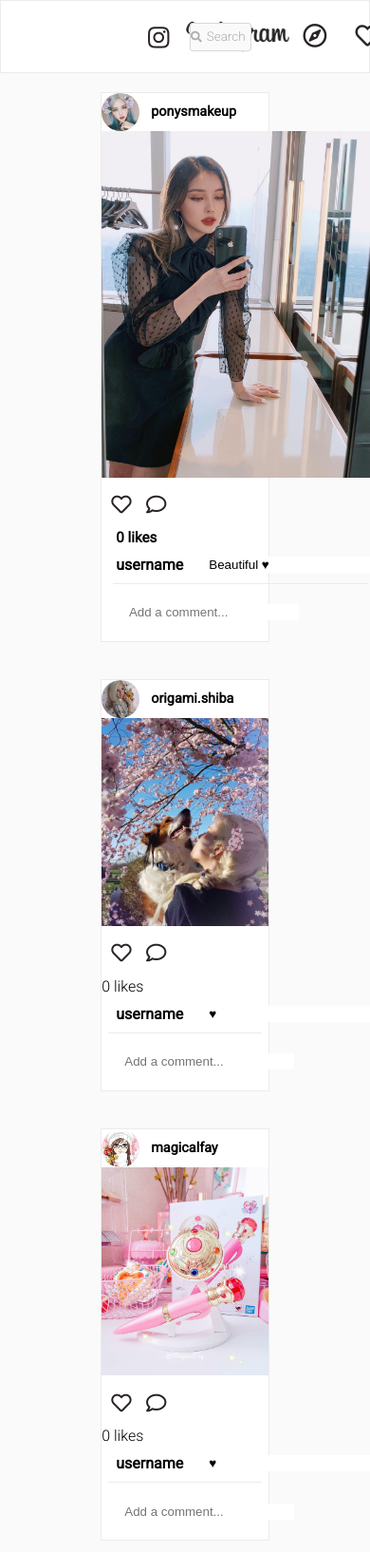
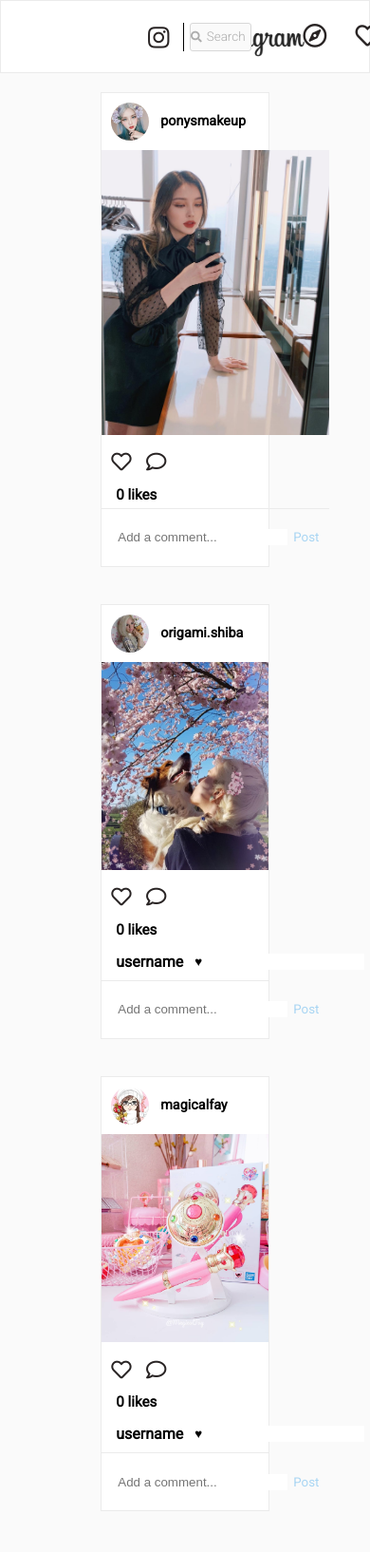
Before and after one commit to mermadly/DOM-practice, a plain HTML site: page index.html in a window 390 px wide. Shown: the top 1634 px of the page at 95% size. After the commit the page ends 1611 px from the top, so only its background shows below. Drawn offline with Linux system fonts and the light colour scheme.

Commit message:
Instagram updates

```diff
--- a/ig.css
+++ b/ig.css
@@ -37,6 +37,11 @@ header {
     padding-right: 150px;
   }
 
+.line {
+  border-left: 1px solid black;
+  height: 30px;
+  margin-left: 15px;
+}
 .search {
     display: flex;
     justify-content: center;
@@ -60,6 +65,7 @@ header {
     height: auto;
     margin-left: 15px;
     min-width: 100px;
+    margin-top: 10px;
   }
 
   .index {
@@ -122,6 +128,7 @@ header {
       justify-content: flex-start;
       height: auto;
       font-size: 0.9em;
+      padding: 10px;
   }
 
 .username .img {
@@ -146,23 +153,25 @@ header {
     margin-left: 15px;
 }
 
-.addcomment {
-    border-top: 1px solid #ebebeb;
-    width: 92%;
-    margin: auto;
-}
 
 input {
       border: none;
-      margin-left: 15px;
+      /* margin-left: 15px; */
   }
 
 .addcomment {
+  border-top: 1px solid #ebebeb;
+  width: 100%;
+  margin: auto;
   display: flex;
   align-items: center;
+  justify-content: space-between;
   height: 60px;
 }
 
+.add {
+  margin-left: 15px;
+}
 .username {
     font-weight: 600;
     display: flex;
@@ -183,8 +192,22 @@ input {
   margin-left: 15px;
   font-size: 0.95rem;
   font-weight: 600;
+  margin-bottom: 5px;
 }
 
 p {
   margin: 0px;
 }
+
+button {
+  border: none;
+  background: none;
+  font-family: 'Roboto', sans-serif;
+  color: rgb(168, 213, 243);
+  font-weight: 400;
+  margin-right: 5px;
+}
+
+.blue {
+  color: #3897f0;
+}
--- a/ig.js
+++ b/ig.js
@@ -1,29 +1,51 @@
 var iconoheart = document.querySelectorAll(".interact .fa-heart")
 var clicks = 0;
-var likes = 0;
+var likes = [0, 0, 0]
 
 function fillHeart(fill) {
-    clicks++
-    if (clicks%2 === 0) {
-        likes++
+
+    const index = [...iconoheart].indexOf(event.target);
+    likes[index]++
+
     var numeroDeLikes = document.querySelectorAll('.likes')
-        numeroDeLikes[0].innerHTML = likes
+    numeroDeLikes[index].innerHTML = likes[index]
+
+
+    fill.classList.toggle('fas')
 }
 
-    fill.classList.toggle('fas')
-    fill.classList.toggle ('red')
+function comment () {
+
+    var inputListen = document.querySelector('.add');
+
+    inputListen.addEventListener ('keydown', function () {
+        if (event.charCode === 13) {
+            console.log ('hola')
+
         }
+    })
 
-function comment (e) {
         var promptComment = prompt('Add a comment:', '')
         var commentSt = document.querySelectorAll('.commentSection')
         var newDiv = document.createElement('div')
         var newP = document.createElement('p')
         var newInput = document.createElement('input')
-    commentSt[0].appendChild(newDiv)
+        // var index = [...commentSt].indexOf('.commentSection')
+        // console.log(index)
+        commentSt[2].appendChild(newDiv)
         newDiv.classList.add ('comment')
         newDiv.appendChild(newP)
         newDiv.children[0].innerHTML = 'username'
         newDiv.appendChild(newInput)
         newDiv.children[1].value = promptComment
+
 }
+
+// var toggleCeleste =
+
+var buttonBlue = document.querySelector('button')
+inputListen = document.querySelector('.add')
+
+inputListen.addEventListener('keydown', function () {
+    buttonBlue.classList.add('blue')
+})
--- a/index.html
+++ b/index.html
@@ -18,6 +18,7 @@
     <header>
         <a href="index.html" class="index">
             <i class="fab fa-instagram fa-lg"></i>
+            <div class="line"></div>
             <div class="logo"><img src="img/instagramlogo.png" alt=""></div>
         </a>
         <div class="search"><i class="fas fa-search fa-sm"></i>
@@ -44,10 +45,9 @@
                 <div class="description"></div>
                 <div class="commentSection">
                     <div class="comment">
-                        <p>username</p><input value="Beautiful ♥"></input>
                     </div>
                 </div>
-                <div class="addcomment"><input onclick="comment(this)" placeholder="Add a comment..."></input></div>
+                <div class="addcomment"><input onclick="comment(this)" class="add" placeholder="Add a comment..."></input><button>Post</button></div>
             </div>
         </div>
         <div class="card">
@@ -57,14 +57,14 @@
             <div class="img"><img src="img/origamishiba.jpg"></div>
             <div class="interact"> <i onclick="fillHeart(this)" class="far fa-heart fa-lg"> <i
                         class="far fa-comment fa-md"></i></i> </div>
-            <div><span class="likes">0</span> likes</div>
+            <div class="likeam"><span class="likes">0</span> likes</div>
             <div class="description"></div>
             <div class="commentSection">
                 <div class="comment">
                     <p>username</p><input value="♥"></input>
                 </div>
             </div>
-            <div class="addcomment"><input onclick="comment(this)" placeholder="Add a comment..."></input></div>
+            <div class="addcomment"><input onclick="comment(this)" class="add" placeholder="Add a comment..."></input><button>Post</button></div>
         </div>
         <div class="card">
             <div class="username"><img src="img/magicaluser.jpg" alt="">
@@ -73,14 +73,14 @@
             <div class="img"><img src="img/magicalfay.jpg"></div>
             <div class="interact"> <i onclick="fillHeart(this)" class="far fa-heart fa-lg"> <i
                         class="far fa-comment fa-md"></i></i> </div>
-            <div><span class="likes">0</span> likes</div>
+            <div class="likeam"><span class="likes">0</span> likes</div>
             <div class="description"></div>
             <div class="commentSection">
                 <div class="comment">
                     <p>username</p><input value="♥"></input>
                 </div>
             </div>
-            <div class="addcomment"><input onclick="comment(this)" placeholder="Add a comment..."></input></div>
+            <div class="addcomment"><input onclick="comment(this)" class="add" placeholder="Add a comment..."></input><button>Post</button></div>
         </div>
     </div>
 
```
Lines whose indentation alone changed are shown as unchanged.
